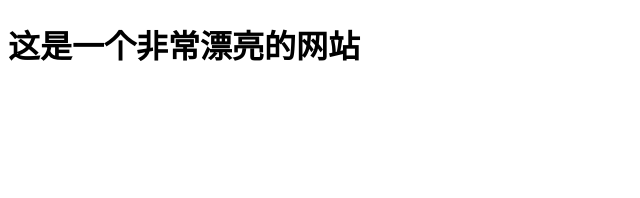
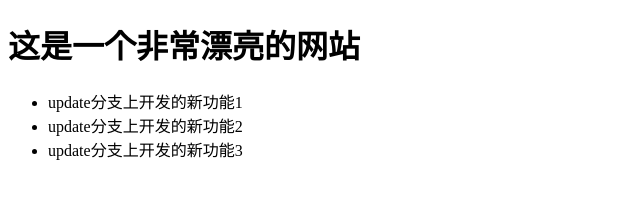
Before and after one commit to EricSocrates/vue-test, a plain HTML site: page index.html in a window 1280 px wide. Shown: the whole page, without its empty margins (0-640 px from the left). Drawn offline with Linux system fonts and the light colour scheme.

Commit message:
在update分支上提交代码

```diff
--- a/index.html
+++ b/index.html
@@ -1,7 +1,7 @@
 <!--
  * @Author: Eric
  * @Date: 2023-03-05 18:44:00
- * @LastEditTime: 2023-03-05 18:44:02
+ * @LastEditTime: 2023-03-05 19:05:35
  * @LastEditors: Eric
  * @Description:
  * @FilePath: /vue-test/index.html
@@ -17,5 +17,10 @@
 </head>
 <body>
     <h1>这是一个非常漂亮的网站</h1>
+    <ul>
+        <li>update分支上开发的新功能1</li>
+        <li>update分支上开发的新功能2</li>
+        <li>update分支上开发的新功能3</li>
+    </ul>
 </body>
 </html>
```
